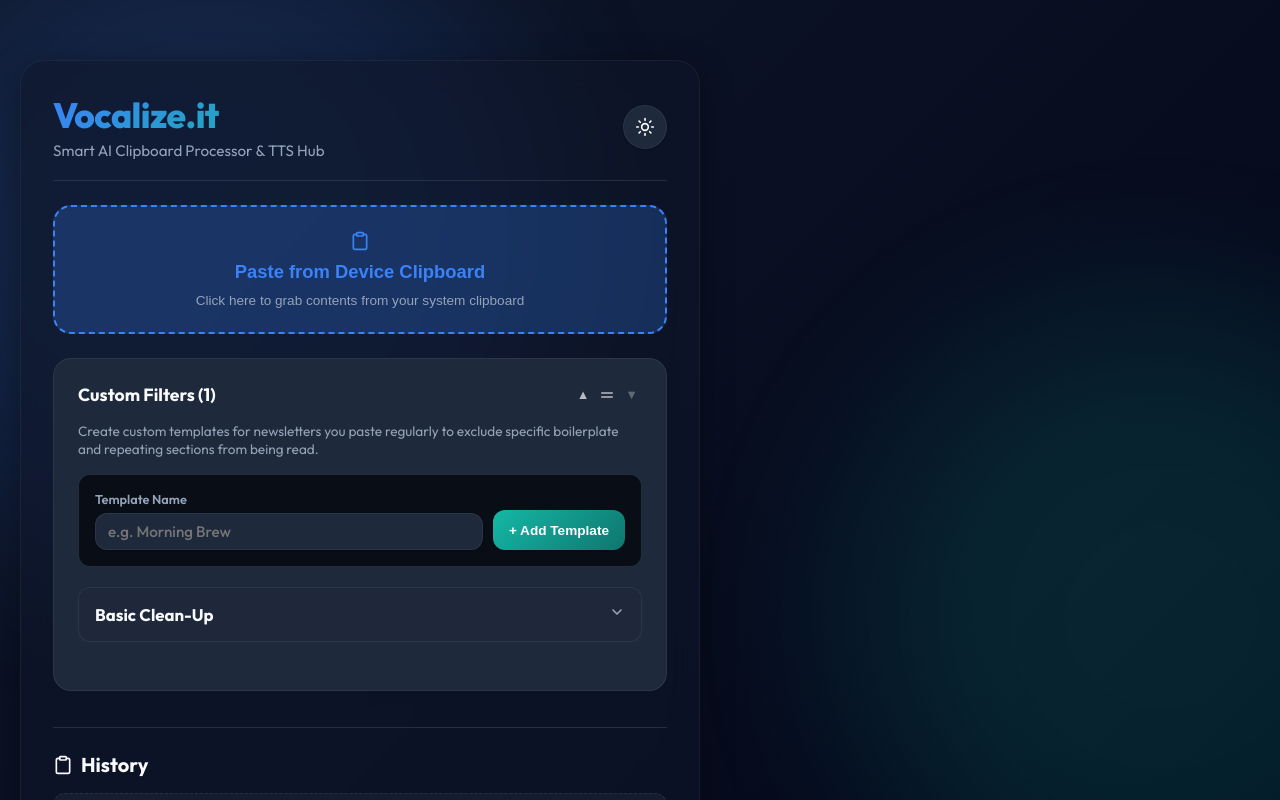
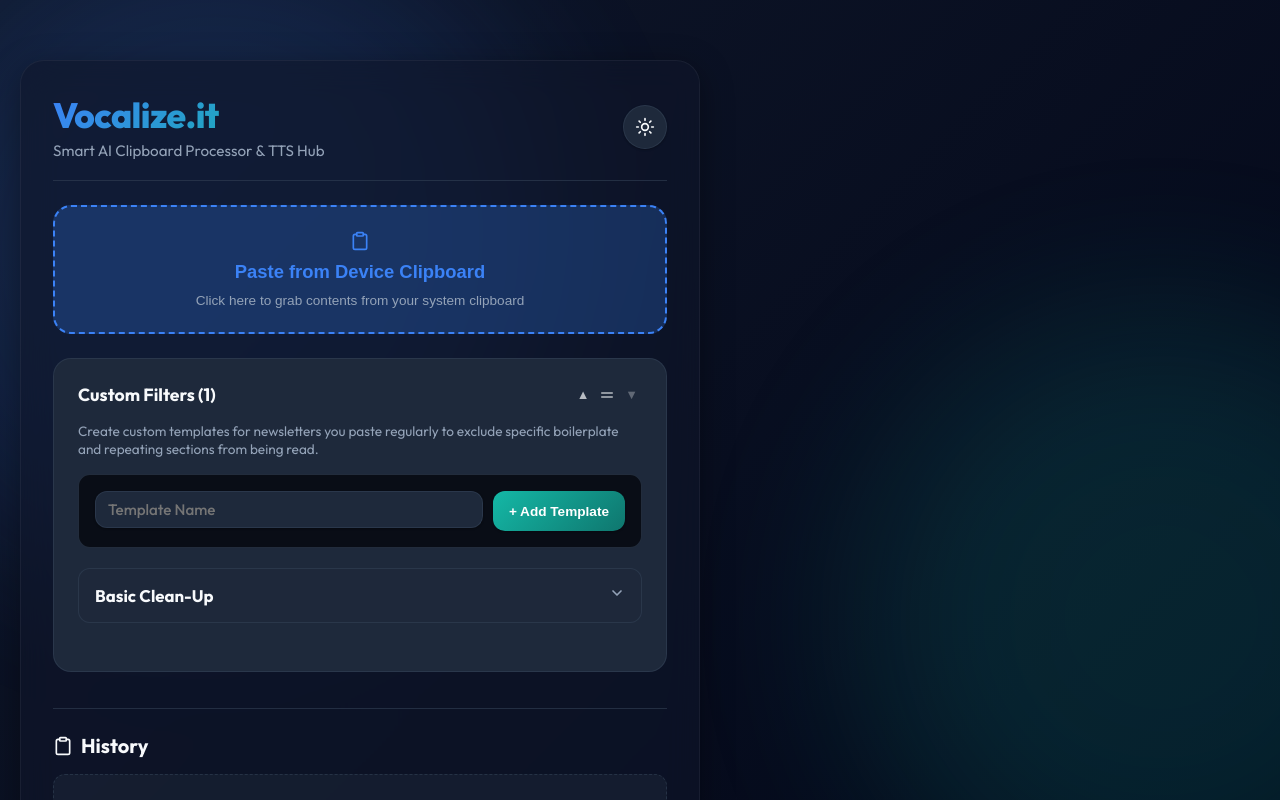
Before and after one commit to dnatisdale/vocalize-it, a React (Vite) app: page / in a window 1280 px wide. Shown: the top 800 px of the page. Built offline with nearby package versions, Linux system fonts and the light colour scheme.

Commit message:
UX: remove Template Name label and use it as placeholder instead

```diff
--- a/src/App.jsx
+++ b/src/App.jsx
@@ -1549,11 +1549,10 @@
                 {/* Form to create a new template */}
                 <div className="new-template-form" style={{ display: "flex", gap: "10px", flexWrap: "wrap", background: "var(--bg-app)", padding: "16px", borderRadius: "12px", border: "1px solid var(--border-color)", marginBottom: "20px" }}>
                   <div style={{ flex: 1, minWidth: "200px", display: "flex", flexDirection: "column", gap: "6px" }}>
-                    <label style={{ fontSize: "0.8rem", fontWeight: 600, color: "var(--text-secondary)" }}>Template Name</label>
                     <input
                       type="text"
                       id="new-tpl-name"
-                      placeholder="e.g. Morning Brew"
+                      placeholder="Template Name"
                       className="modern-select"
                       style={{ padding: "8px 12px", background: "var(--bg-input)" }}
                     />
```
